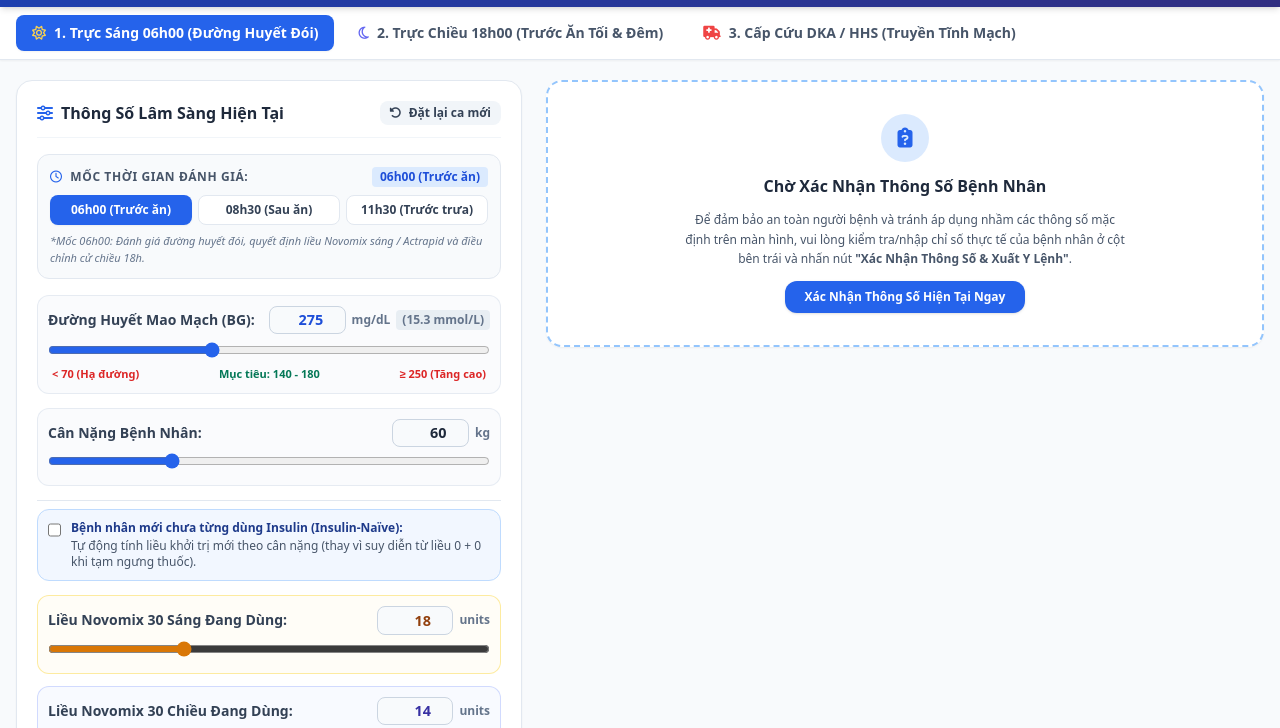
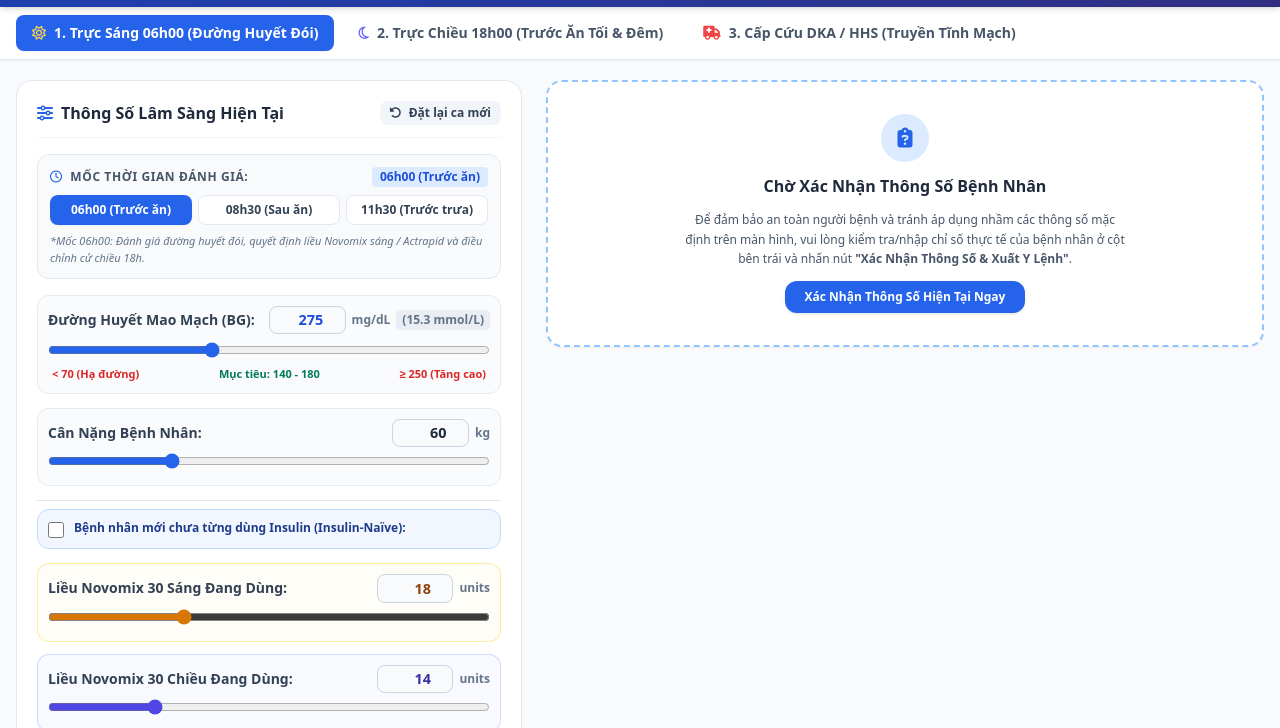
Before and after one commit to chuducmanh123/Diabetes, a plain HTML site: page index.html in a window 1280 px wide. Shown: the part 61-789 px from the top of the page. Drawn offline with nearby package versions, Linux system fonts and the light colour scheme.

Commit message:
index.html

```diff
--- a/index.html
+++ b/index.html
@@ -143,7 +143,6 @@
               <input type="checkbox" id="naive-modifier" class="mt-0.5 rounded text-blue-600 focus:ring-blue-500 w-4 h-4">
               <div class="text-xs text-slate-700">
                 <span class="font-bold text-blue-900">Bệnh nhân mới chưa từng dùng Insulin (Insulin-Naïve):</span>
-                <p class="text-slate-600 mt-0.5">Tự động tính liều khởi trị mới theo cân nặng (thay vì suy diễn từ liều 0 + 0 khi tạm ngưng thuốc).</p>
               </div>
             </label>
 
```
